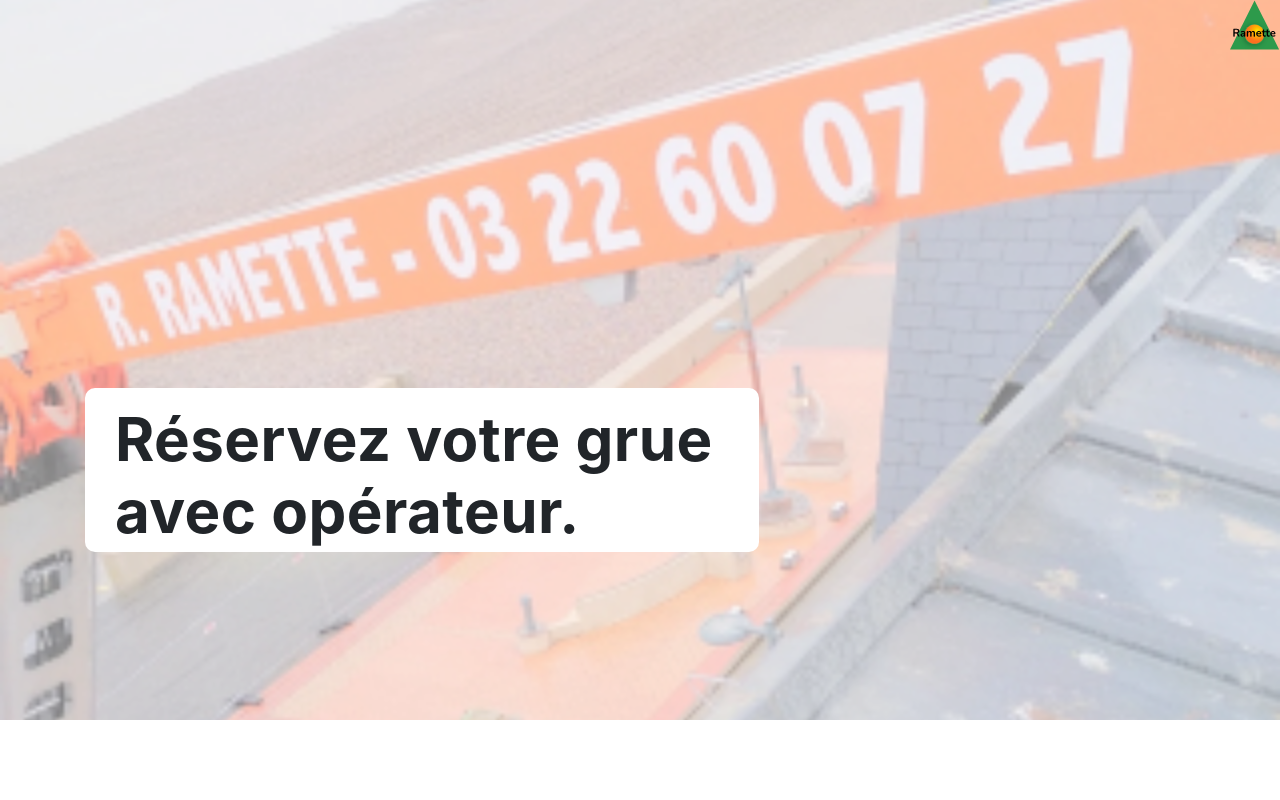
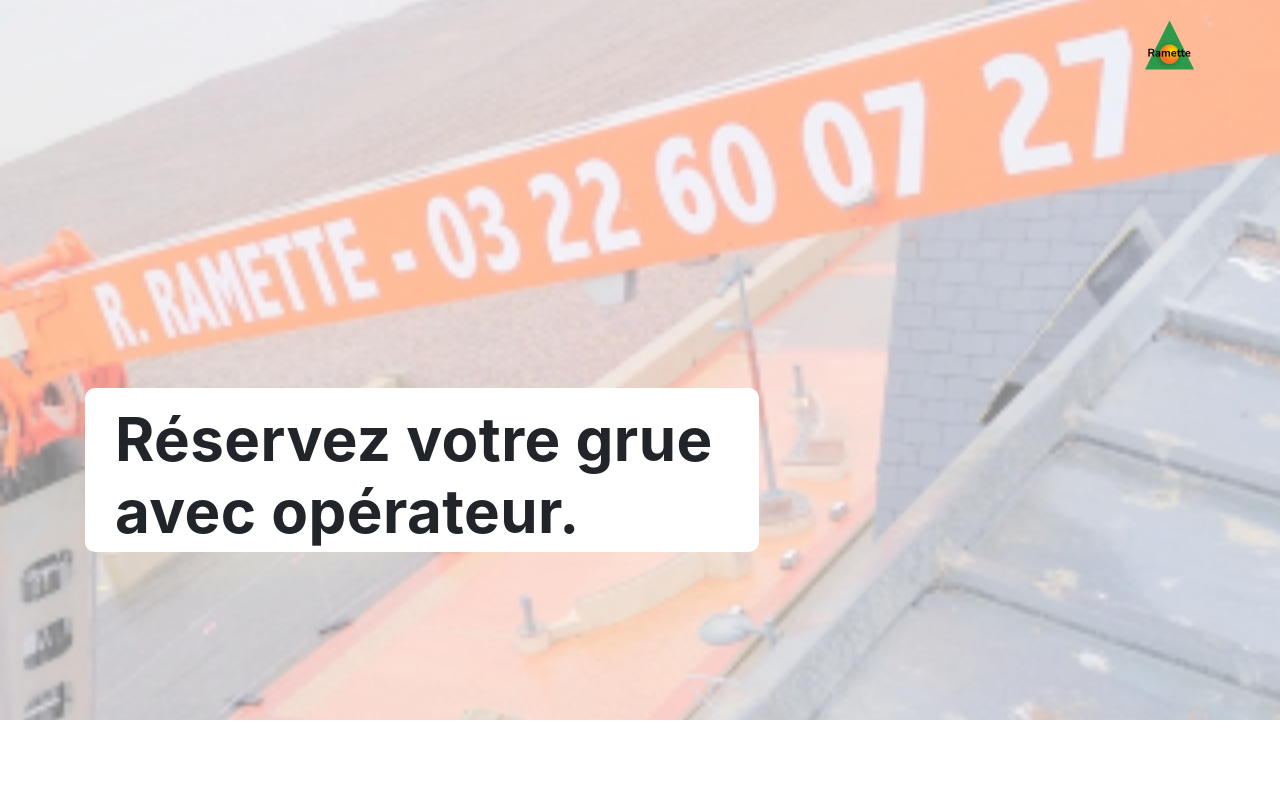
Before and after one commit to vanbc18/ETS-Ramette, a plain HTML site: page index.html in a window 1280 px wide. Shown: the top 800 px of the page. Drawn offline with nearby package versions, Linux system fonts and the light colour scheme.

Commit message:
New version of files
I updated the location of some images

```diff
--- a/desktopStyle.css
+++ b/desktopStyle.css
@@ -10,8 +10,13 @@
   }
 
   #chantier {
-    width: 100%;
     height: 720px;
+  }
+
+  #logo {
+    position: absolute;
+    top: 20px;
+    right: 85px;
   }
 
   #slogan-box {
--- a/mobileStyle.css
+++ b/mobileStyle.css
@@ -1,5 +1,6 @@
 /*Mobile version*/
 @media (max-width: 740px) {
+
     /*First part with picture START */
     #chantier-box {
       position: relative;
--- a/style.css
+++ b/style.css
@@ -3,6 +3,7 @@
   text-align: left;
   font-family: "Inter", sans-serif;
   justify-items: center;
+  height: auto;
 }
 
 .bold {
@@ -20,8 +21,8 @@
 /*First part with picture START */
 #logo {
   position: absolute;
-  top: 0px;
-  right: 0px;
+  top: 20px;
+  right: 15px;
 }
 
 #chantier-box {
@@ -29,7 +30,6 @@
 }
 
 #chantier {
-  position: relative;
   width: 100%;
   height: 423px;
   opacity: 0.7;
--- a/tabletStyle.css
+++ b/tabletStyle.css
@@ -3,6 +3,12 @@
   /*First part with picture START */
   #chantier-box {
     height: 423px;
+  }
+
+  #logo {
+    position: absolute;
+    right: 40px;
+    top: 20px;
   }
 
   #slogan {
```
